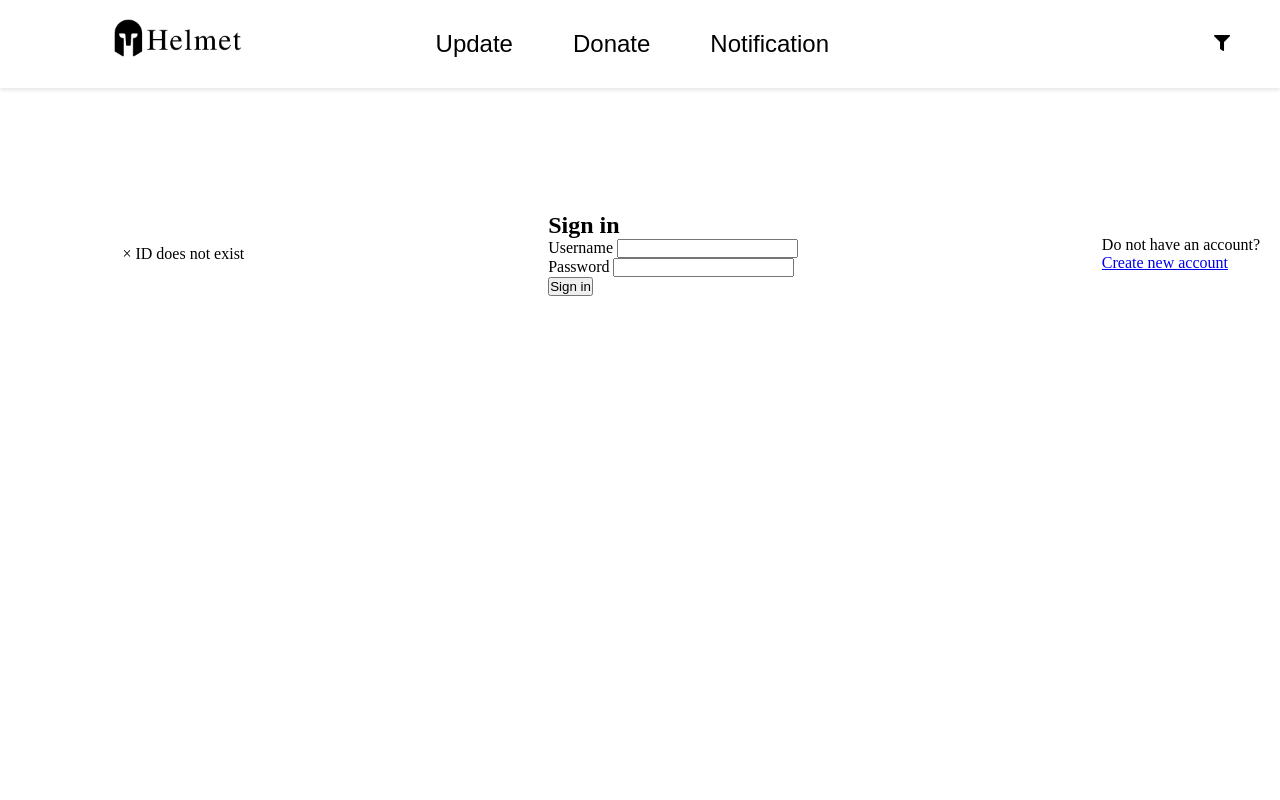
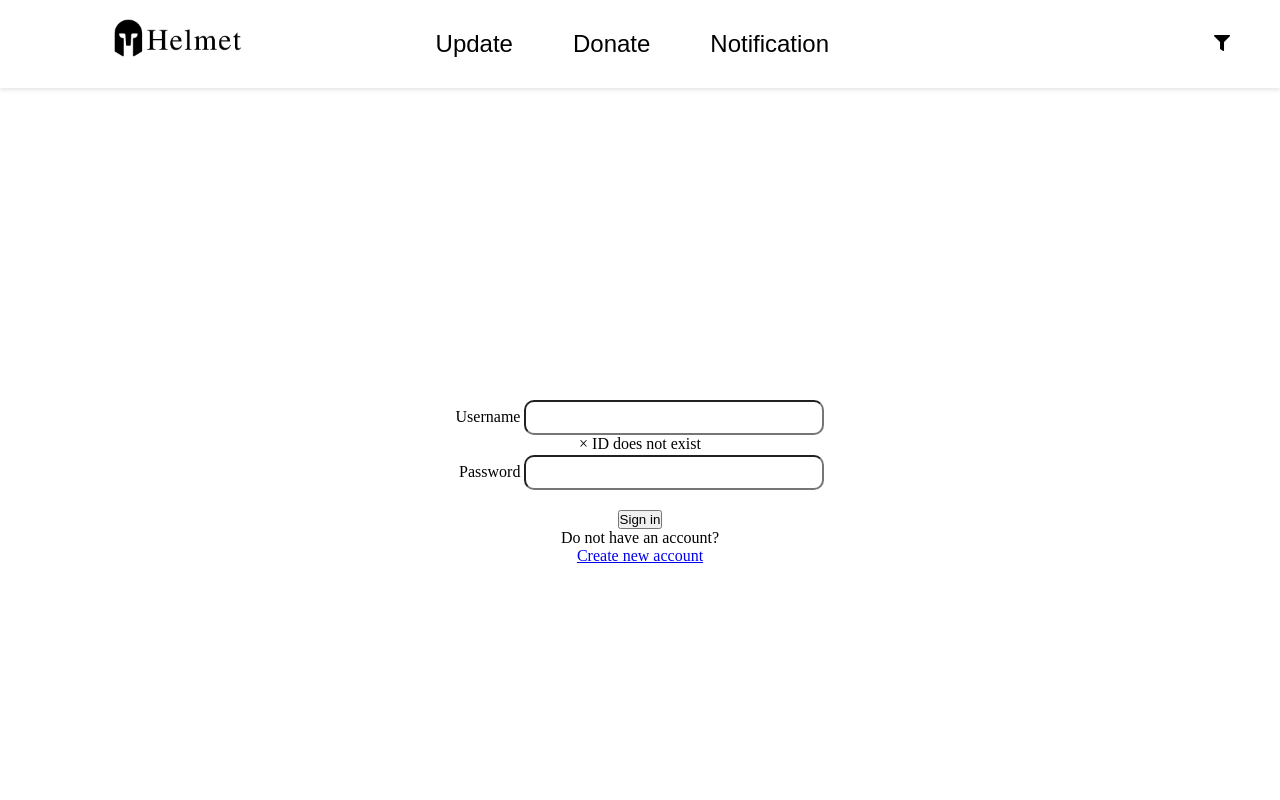
Before and after one commit to PyJim/helmet, a Flask app: a page that uses templates/signin.html in a window 1280 px wide. Run offline with Flask 3, Linux system fonts and the light colour scheme; data comes from the database, SQL or seed files in the repository.

Commit message:
Further styling of forms

```diff
--- a/static/css/style.css
+++ b/static/css/style.css
@@ -182,3 +182,48 @@ header {
 .report_head_container{
     margin-top: -50px;
 }
+.report_form, .signin_form, .signup_form{
+    position: fixed;
+    right: 0;
+    bottom: 0;
+    left: 0;
+    margin: auto;
+    width: 500px;
+    height: 600px;
+    text-align: center;
+    padding: 20px;
+    display: flex;
+    flex-direction: column;
+    justify-content: center;
+
+}
+.signin_form form{
+    margin-top: -100px;
+}
+.report_form{
+    align-self: center;
+}
+form{
+    align-self: center;
+    text-align: center;
+}
+.fill{
+    margin-top: 20px;
+    margin-bottom: 20px;
+    text-align: right;
+}
+.fill .input{
+    height: 35px;
+    width: 300px;
+    border-radius: 10px;
+    align-self: flex-end;
+}
+input, textarea {
+    right: 0;
+}
+.fill textarea{
+    width: 300px;
+    height: 100px;
+    border-radius: 10px;
+    align-self: flex-end;
+}
--- a/templates/signin.html
+++ b/templates/signin.html
@@ -5,6 +5,8 @@
 {% block content %}
 
 <section id="homepage">
+
+    <div class="signin_form">
         {% if message|length %}
         <div class="alert">
             <span class="closebtn" onclick="this.parentElement.style.display='none';">&times;</span>
@@ -12,19 +14,21 @@
         </div>
         {% endif %}
 
-    <div class="signin_form">
+        <div>
+            <h1>Sign in</h1>
+        </div>
+
         <form action="{{ url_for("signin") }}" method="post">
-            <h1>Sign in</h1>
             <!--- username --->
-            <div class="label">
-                <label for="username">Username</label>
-                <input type="text" name="username">
+            <div class="fill">
+                <label for="username" class="label">Username</label>
+                <input type="text" name="username" class="input">
             </div>
 
             <!--- Password --->
-            <div class="label">
-                <label for="password">Password</label>
-                <input type="password" name="password">
+            <div class="fill">
+                <label for="password" class="label">Password</label>
+                <input type="password" name="password" class="input">
             </div>
 
             <!--- Submit --->
@@ -32,12 +36,13 @@
                 <button type="submit" class="button">Sign in</button>
             </div>
         </form>
-    </div>
 
         <div class="create_account">
             <p>Do not have an account?</p>
             <a href="/signup">Create new account</a>
         </div>
+    </div>
+
 </section>
 
 {% endblock %}
--- a/templates/signup.html
+++ b/templates/signup.html
@@ -6,6 +6,7 @@
 
 <section id="homepage">
 
+    <div class="signup_form">
         {% if message|length %}
         <div class="alert">
             <span class="closebtn" onclick="this.parentElement.style.display='none';">&times;</span>
@@ -13,8 +14,6 @@
         </div>
         {% endif %}
 
-
-    <div class="signup_form">
         <h1>Sign Up</h1>
         <form action="{{ url_for("signup") }}" method="post">
             <!---Full name--->
```
Also changed, not shown: templates/report.html (+9 -7 lines). Lines whose indentation alone changed are shown as unchanged.
